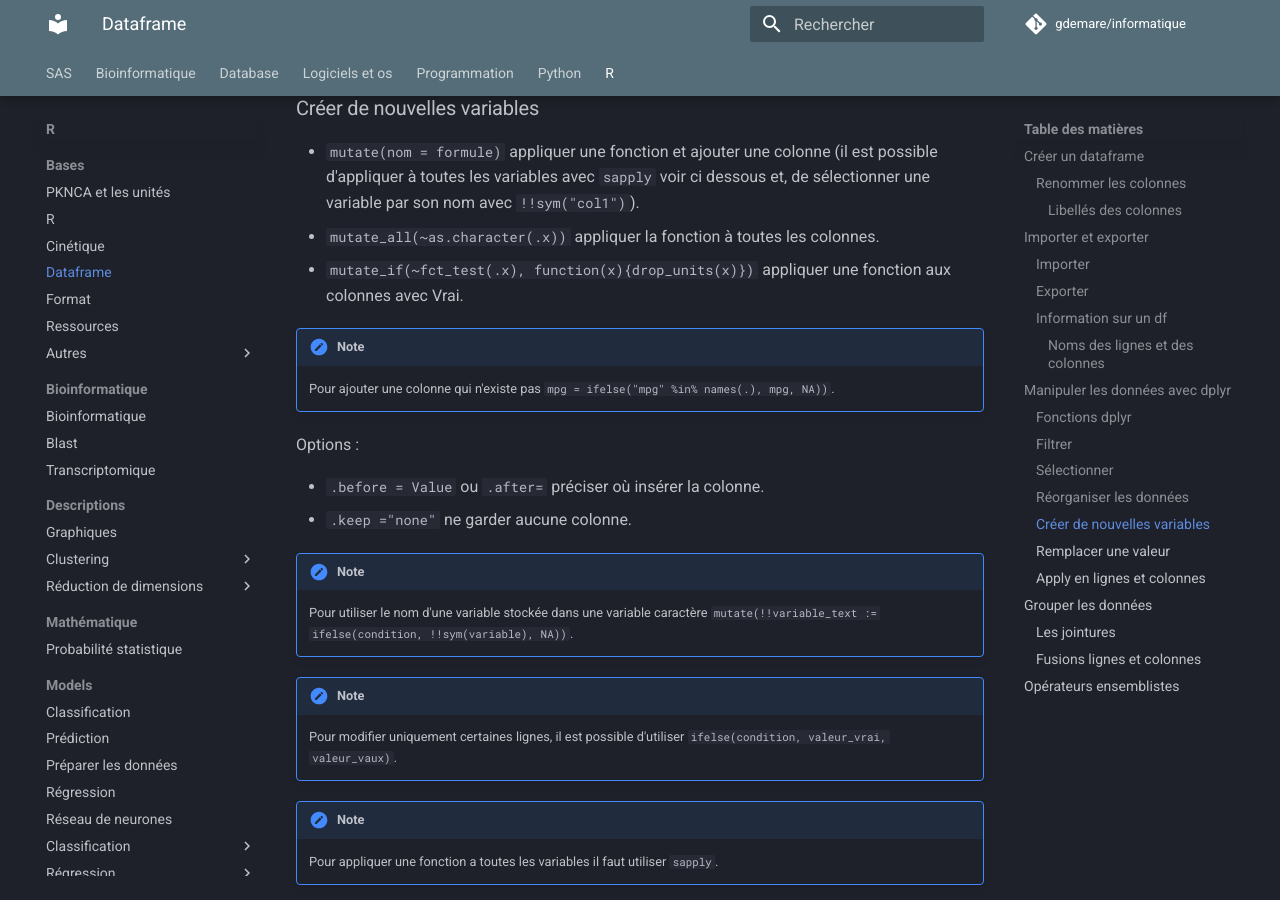
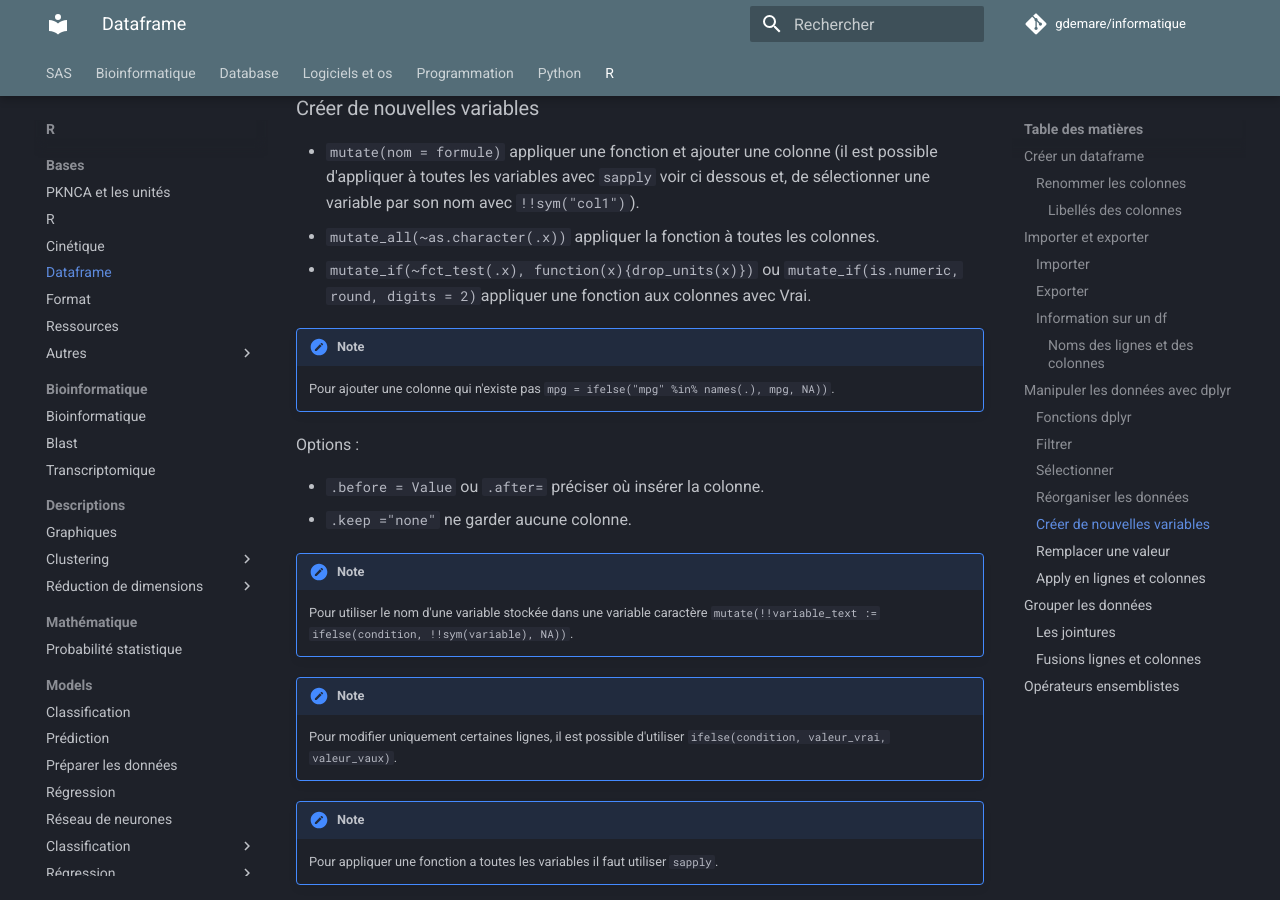
Before and after one commit to gdemare/Informatique, an MkDocs documentation site: the page built from docs/r/bases/dataframe.md, in a window 1280 px wide and 900 px high, scrolled down 5417 px. Built offline with MkDocs 1.6.1 and Material for MkDocs 9.7.7, drawn with Linux system fonts in a browser that asks for light colours; comment, search, counter and statistics services are not loaded.

Commit message:
Update dataframe.md

```diff
--- a/docs/r/bases/dataframe.md
+++ b/docs/r/bases/dataframe.md
@@ -177,7 +177,7 @@ Sélectionner les colonnes :
 
 * `mutate(nom = formule)` appliquer une fonction et ajouter une colonne (il est possible d'appliquer à toutes les variables avec `sapply` voir ci dessous et, de sélectionner une variable par son nom avec `!!sym("col1")`).
 * `mutate_all(~as.character(.x))` appliquer la fonction à toutes les colonnes.
-* `mutate_if(~fct_test(.x), function(x){drop_units(x)})` appliquer une fonction aux colonnes avec Vrai.
+* `mutate_if(~fct_test(.x), function(x){drop_units(x)})` ou `mutate_if(is.numeric, round, digits = 2)`appliquer une fonction aux colonnes avec Vrai.
 
 !!! note
 	Pour ajouter une colonne qui n'existe pas `mpg = ifelse("mpg" %in% names(.), mpg, NA))`.
```
